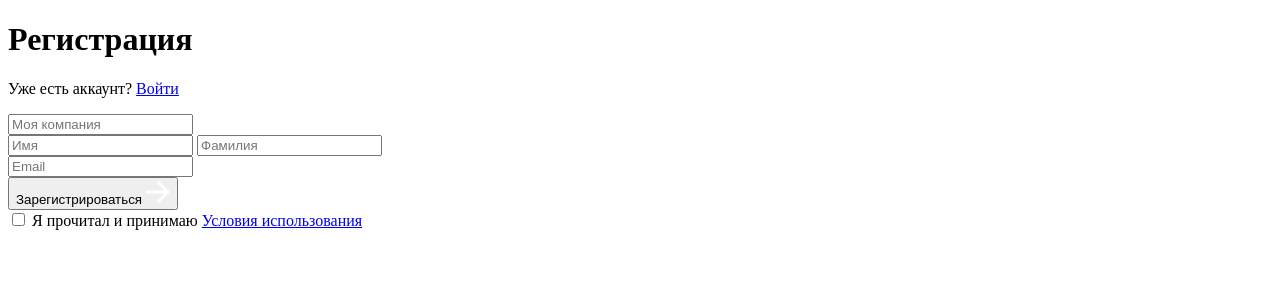
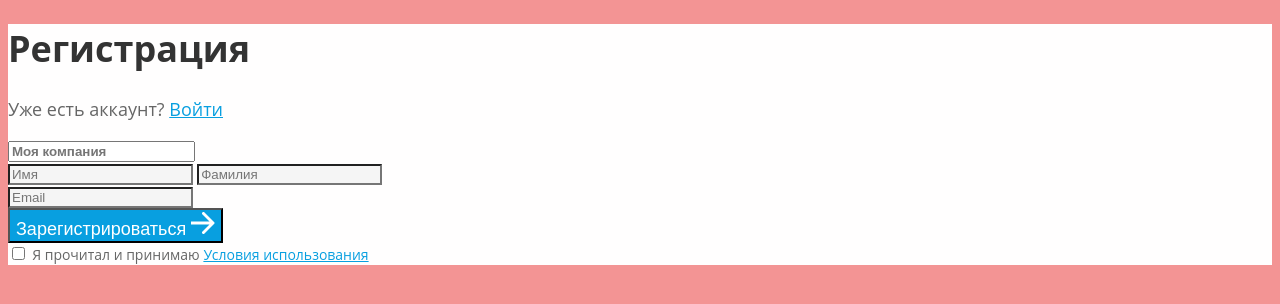
Before and after one commit to AnnaBokova/dz-learn, a plain HTML site: page 2-Form/index.html in a window 1280 px wide. Drawn offline with Linux system fonts and the light colour scheme.

Commit message:
ДЗ Основы CSS, макет Register

```diff
--- a/2-Form/index.html
+++ b/2-Form/index.html
@@ -3,6 +3,7 @@
   <head>
     <meta charset="utf-8" />
     <title>title</title>
+    <link rel="stylesheet" href="style.css" />
   </head>
   <body>
     <main>
--- /dev/null
+++ b/2-Form/style.css
@@ -0,0 +1,50 @@
+body {
+  background-color: #f39494;
+  font-family: "Open Sans", sans-serif;
+  font-size: 16px;
+  font-weight: 400;
+}
+main {
+  background-color: #fffefe;
+}
+h1 {
+  color: #333333;
+  font-size: 36px;
+  font-weight: 700;
+}
+
+p,
+label {
+  color: #666666;
+}
+
+h1 + p {
+  font-size: 18px;
+}
+
+#fname,
+#lname,
+#email,
+#terms {
+  background-color: #f5f5f5;
+}
+
+input[name="username"] {
+  color: #333333;
+  font-weight: 700;
+}
+
+label,
+label + a {
+  font-size: 14px;
+}
+
+a {
+  color: #089fe0;
+}
+
+button {
+  background-color: #089fe0;
+  color: #ffffff;
+  font-size: 18px;
+}
```
